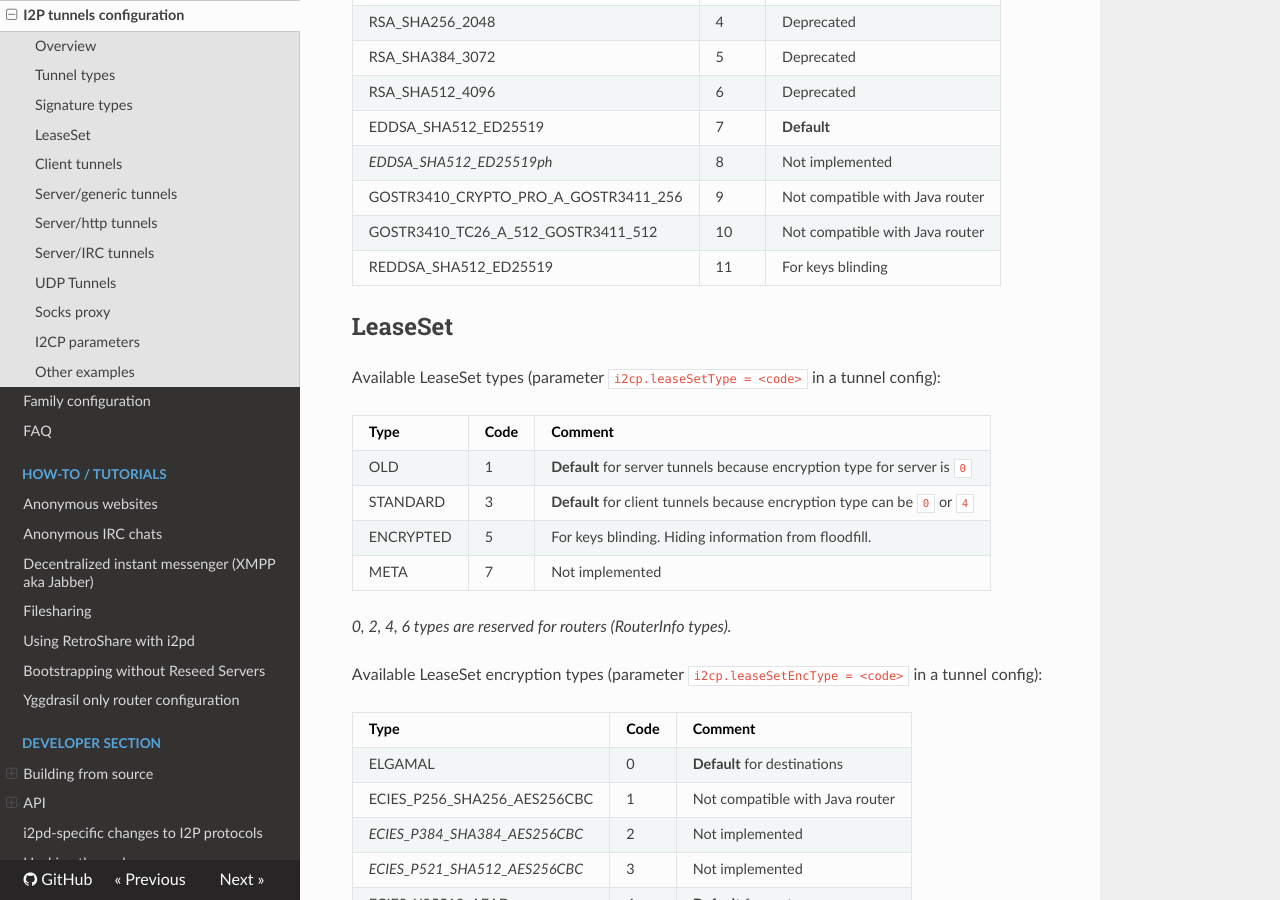
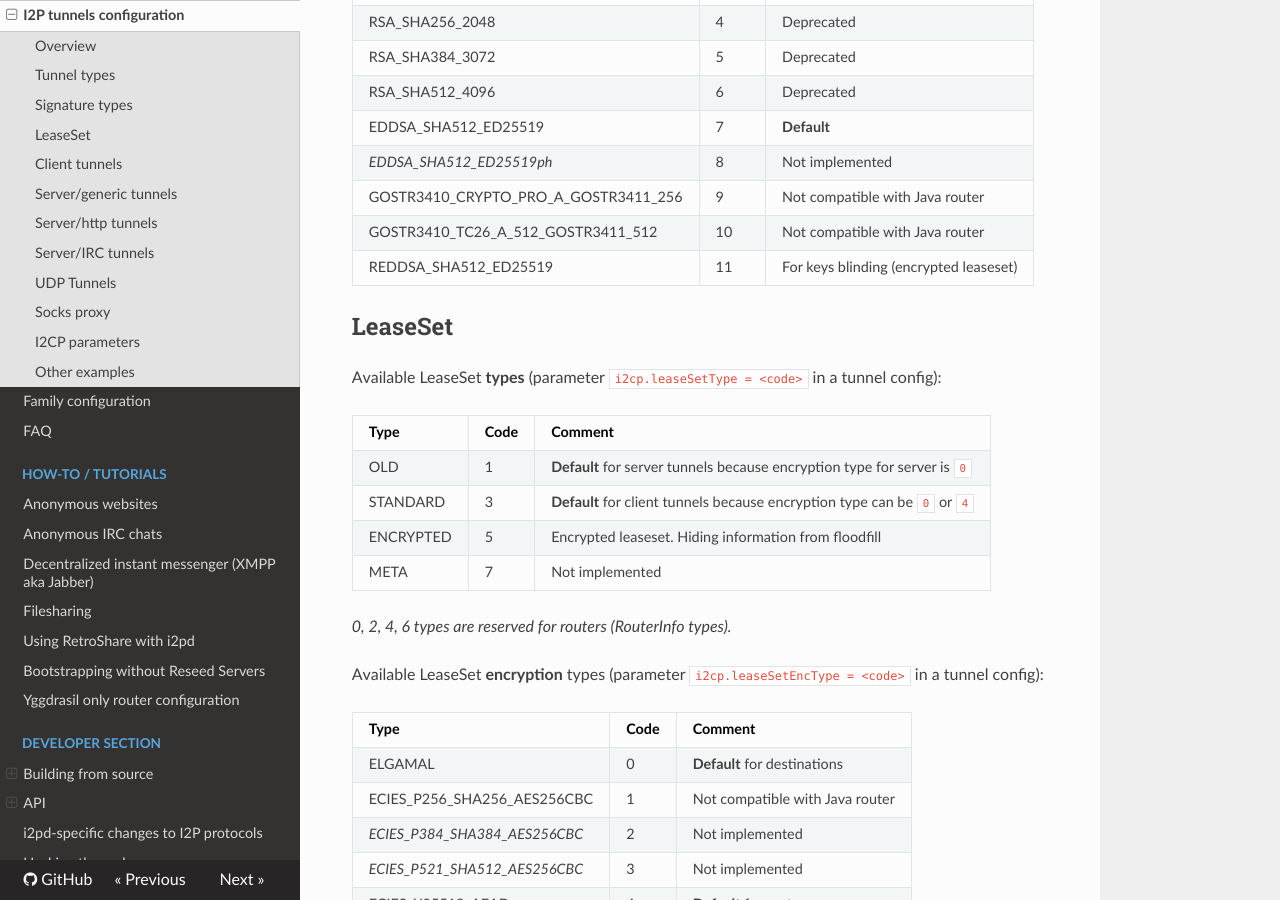
Before and after one commit to PurpleI2P/i2pd_docs_en, an MkDocs documentation site: the page built from docs/user-guide/tunnels.md, in a window 1280 px wide and 900 px high, scrolled down 1153 px. Built offline with MkDocs 1.6.1, drawn with Linux system fonts in a browser that asks for light colours; nearby versions of some CDN libraries; old or Windows-style settings are respelled for this version of MkDocs.

Commit message:
Update tunnels.md

```diff
--- a/docs/user-guide/tunnels.md
+++ b/docs/user-guide/tunnels.md
@@ -47,23 +47,23 @@ EDDSA_SHA512_ED25519                 | 7    | **Default**
 *EDDSA_SHA512_ED25519ph*             | 8    | Not implemented
 GOSTR3410_CRYPTO_PRO_A_GOSTR3411_256 | 9    | Not compatible with Java router
 GOSTR3410_TC26_A_512_GOSTR3411_512   | 10   | Not compatible with Java router
-REDDSA_SHA512_ED25519                | 11   | For keys blinding
+REDDSA_SHA512_ED25519                | 11   | For keys blinding (encrypted leaseset)
 
 LeaseSet
 ------------
 
-Available LeaseSet types (parameter `i2cp.leaseSetType = <code>` in a tunnel config):
+Available LeaseSet **types** (parameter `i2cp.leaseSetType = <code>` in a tunnel config):
 
 Type        | Code | Comment
 ----------- | ---- | -----------
 OLD         | 1    | **Default** for server tunnels because encryption type for server is `0`
 STANDARD    | 3    | **Default** for client tunnels because encryption type can be `0` or `4`
-ENCRYPTED   | 5    | For keys blinding. Hiding information from floodfill.
+ENCRYPTED   | 5    | Encrypted leaseset. Hiding information from floodfill
 META        | 7    | Not implemented
 
 *0, 2, 4, 6 types are reserved for routers (RouterInfo types).*
 
-Available LeaseSet encryption types (parameter `i2cp.leaseSetEncType = <code>` in a tunnel config):
+Available LeaseSet **encryption** types (parameter `i2cp.leaseSetEncType = <code>` in a tunnel config):
 
 Type                                 | Code | Comment
 ------------------------------------ | ---- | -----------
```
